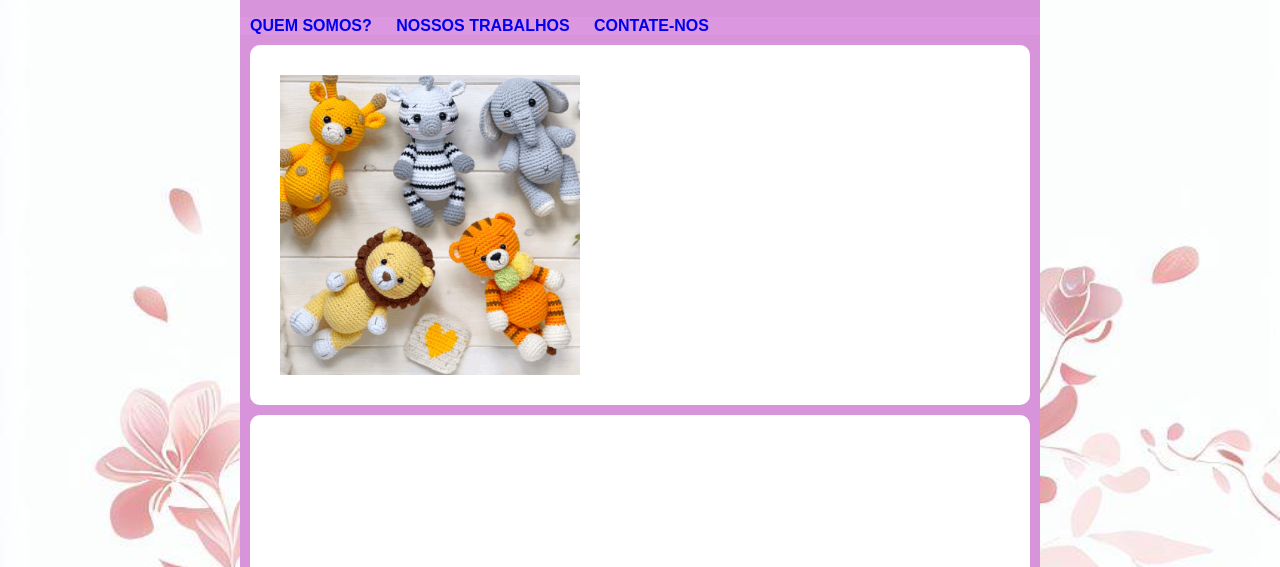
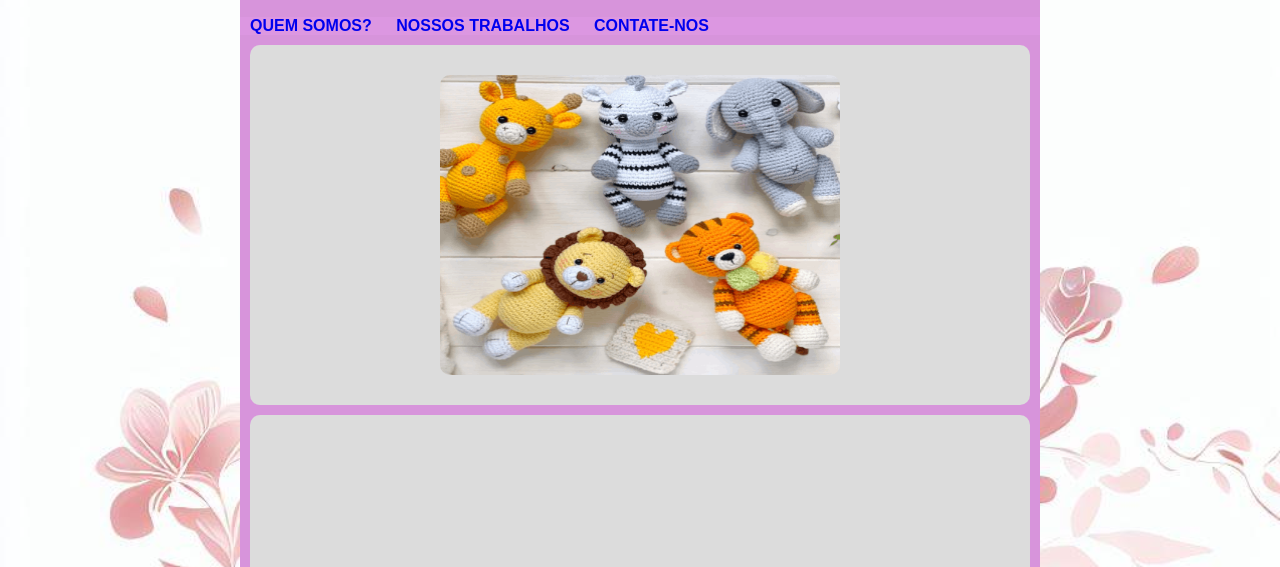
Before and after one commit to magdiellfernandes/projeto-gorete, a plain HTML site: page index.html in a window 1280 px wide. Shown: the part 233-800 px from the top of the page. Drawn offline with Linux system fonts and the light colour scheme.

Commit message:
proj gore melhorando

```diff
--- a/index.html
+++ b/index.html
@@ -66,9 +66,17 @@
             border-radius: 10px;
         }
 
+        .foto {
+            background-color: gainsboro;
+        }
+
         div img {
+            display: block;
+            margin: auto;
             height: 300px;
-            width: 300px;
+            width: 400px;
+            border-radius: 10px;
+
         }
 
 
```
